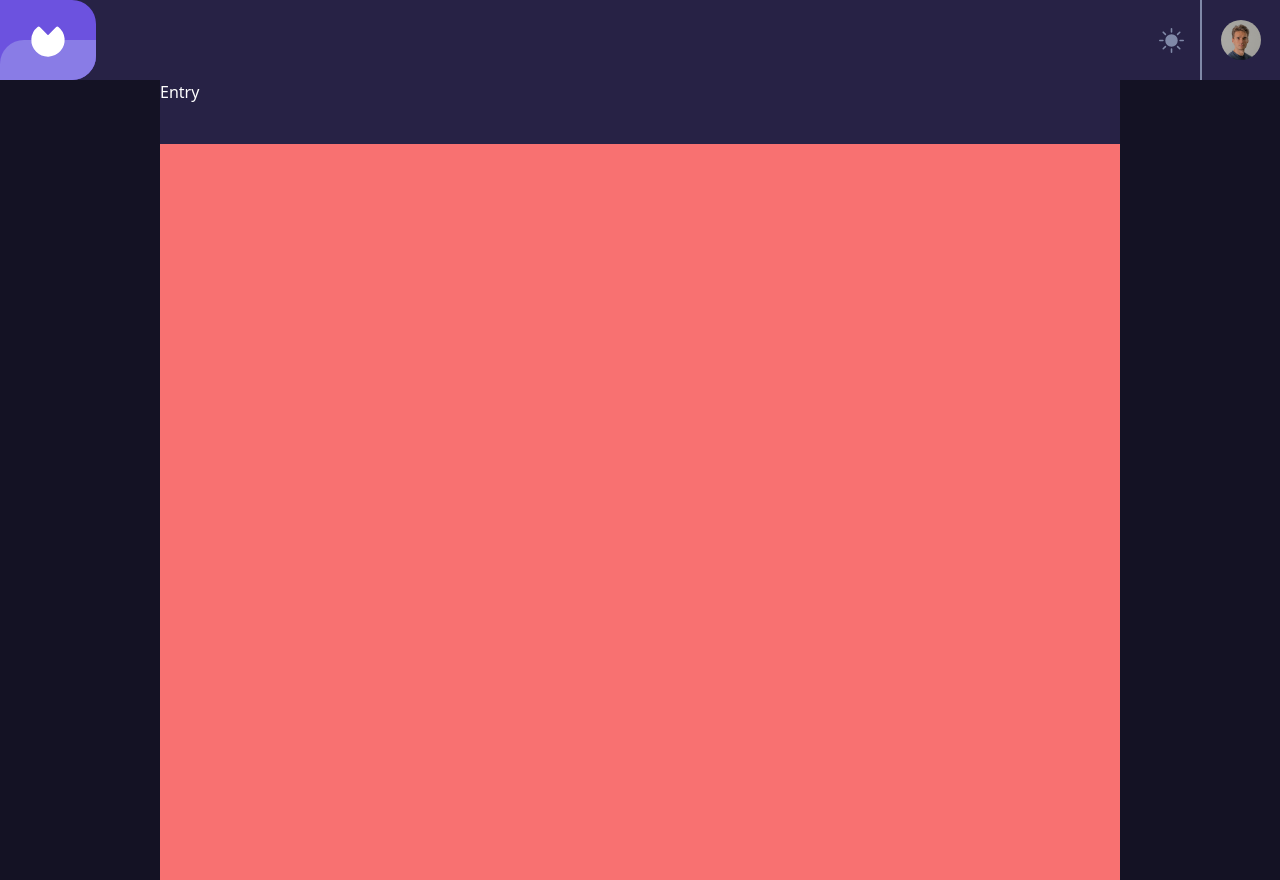
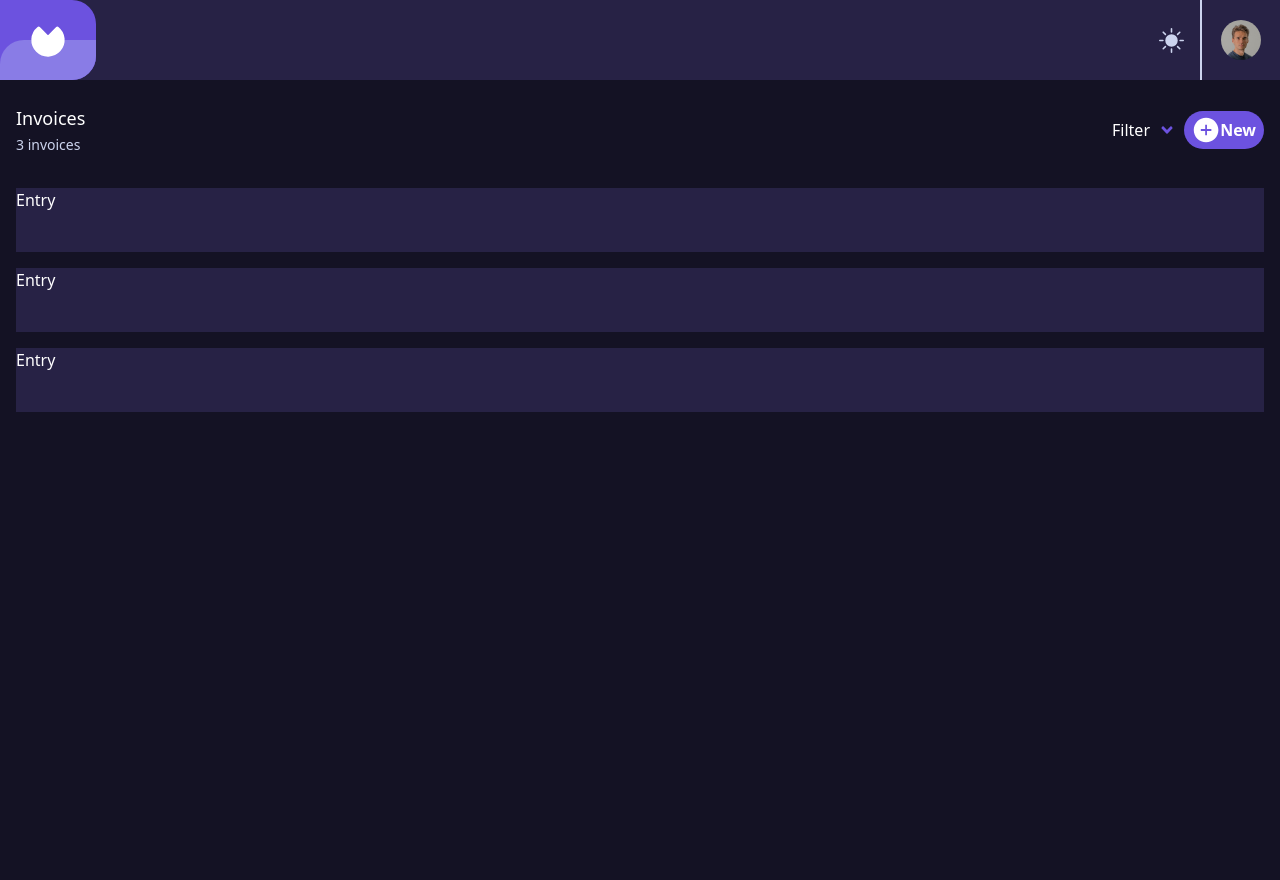
Before and after one commit to lazybump/Invoice-app, a Next.js app: page / in a window 1280 px wide. After the commit the page ends 800 px from the top, so only its background shows below. Built offline with nearby package versions, Linux system fonts and the light colour scheme.

Commit message:
add homepage buttons & invoice display

```diff
--- a/components/Navbar.tsx
+++ b/components/Navbar.tsx
@@ -5,7 +5,7 @@ import Image from "next/image";
 
 const Navbar = () => {
   return (
-    <nav className="fixed z-50 flex items-center w-full h-20 mb-10 bg-primary-color">
+    <nav className="fixed top-0 z-50 flex items-center w-full h-20 bg-primary-color">
       {/* Logo */}
       <div className="relative flex items-center justify-center w-24 h-full overflow-hidden rounded-r-3xl bg-secondary-color">
         <TbPacman fill="white" size={40} className="z-10 -rotate-90" />
--- a/pages/index.tsx
+++ b/pages/index.tsx
@@ -1,6 +1,8 @@
 import Head from "next/head";
 import Entry from "../components/Entry";
 import Navbar from "../components/Navbar";
+import { FaAngleDown } from "react-icons/fa";
+import { AiFillPlusCircle } from "react-icons/ai";
 
 export default function Home() {
   return (
@@ -11,9 +13,29 @@ export default function Home() {
         <link rel="icon" href="/favicon.ico" />
       </Head>
       <Navbar />
-      <div className="relative w-3/4 h-screen m-auto bg-red-400 top-20">
-        <Entry />
-      </div>
+      <main className="px-4 py-6">
+        <div className="flex justify-between mt-20 mb-8">
+          <div>
+            <h2 className="text-lg">Invoices</h2>
+            <span className="text-sm text-grey-color">3 invoices</span>
+          </div>
+          <div className="flex items-center space-x-2">
+            <span>Filter</span>
+            <button>
+              <FaAngleDown size={18} className="text-secondary-color" />
+            </button>
+            <button className="flex items-center justify-between w-20 px-2 py-1 font-semibold rounded-full bg-secondary-color">
+              <AiFillPlusCircle size={30} />
+              <span>New</span>
+            </button>
+          </div>
+        </div>
+        <div className="space-y-4">
+          <Entry />
+          <Entry />
+          <Entry />
+        </div>
+      </main>
     </div>
   );
 }
--- a/styles/globals.css
+++ b/styles/globals.css
@@ -11,6 +11,6 @@
     --primary-color: #272245;
     --secondary-color: #6c52df;
     --tertiary-color: #897ce6;
-    --grey-color: #8089a8;
+    --grey-color: #ccd4ee;
   }
 }
```
